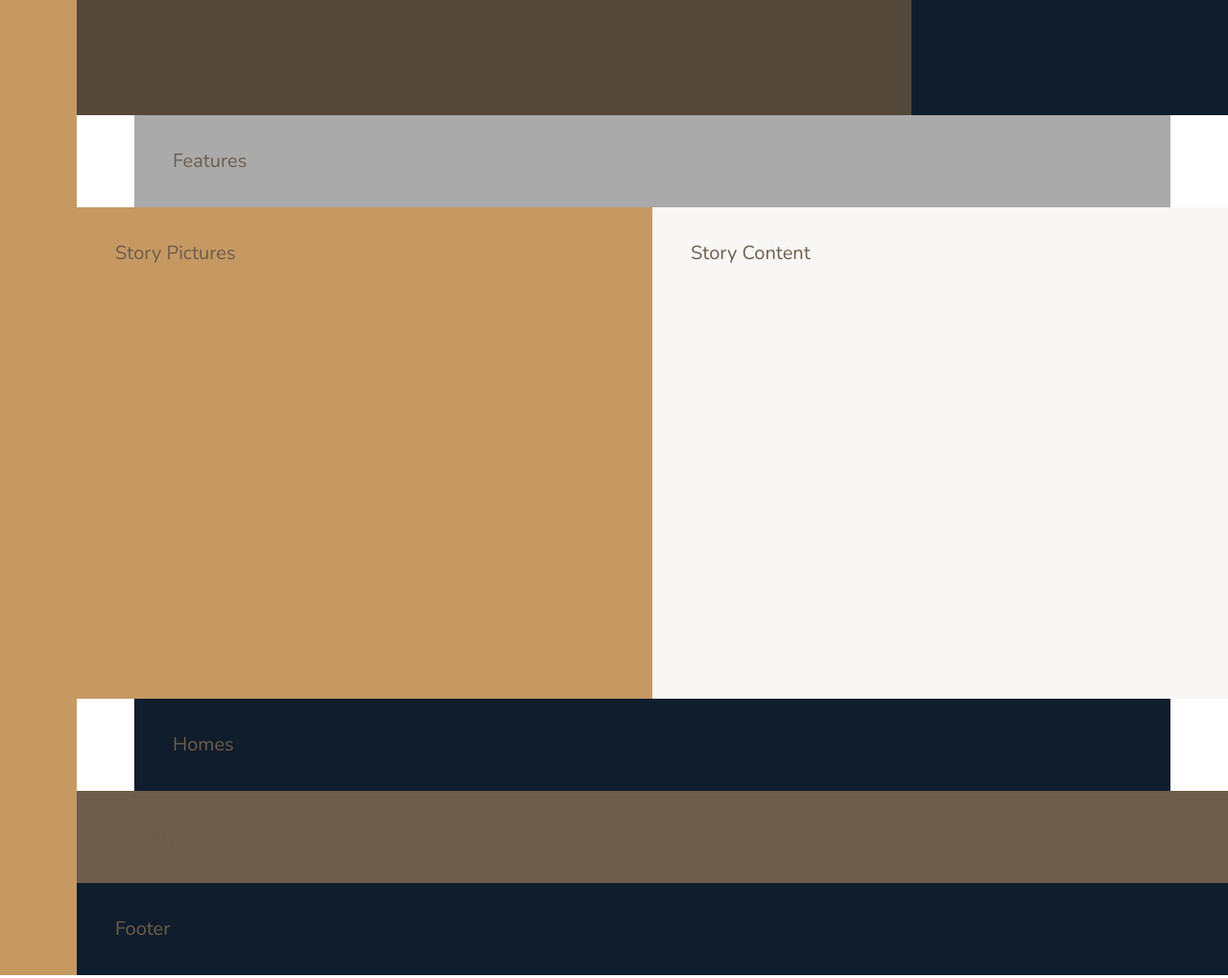
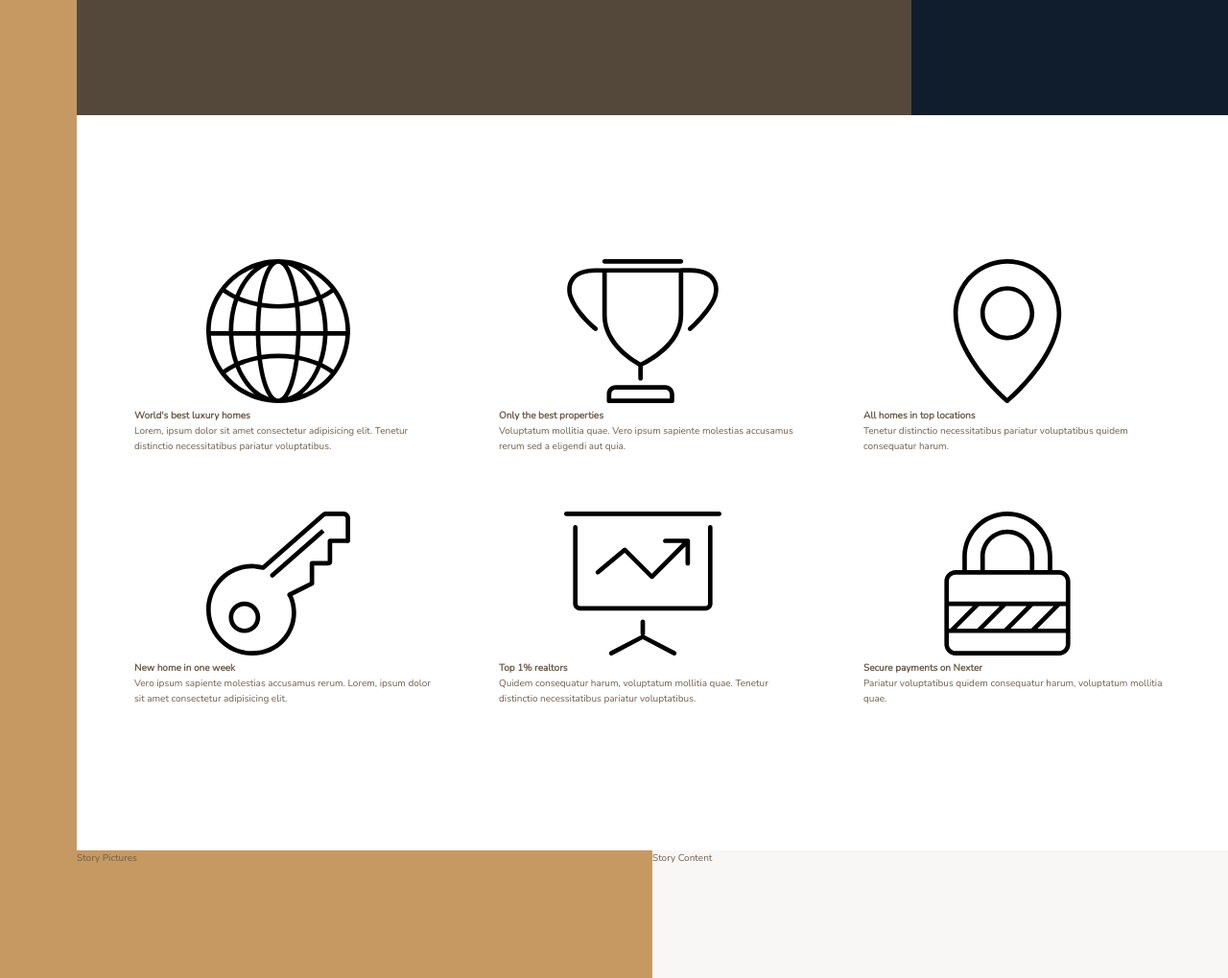
Before and after one commit to tsirianni/Nexter-realState-landingPage, a website: page index.html in a window 1280 px wide. Shown: the part 520-1539 px from the top of the page at 96% size. Drawn offline with nearby package versions, Linux system fonts and the light colour scheme.

Commit message:
Features section | Added text/icons

```diff
--- a/index.html
+++ b/index.html
@@ -25,7 +25,66 @@
         </div>
 
         <section class="features">
-            Features
+            <div class="feature">
+                <svg class="feature__icon">
+                    <use xlink:href="image/sprite.svg#icon-global"></use>
+                </svg>
+                <h4 class="heading-4">World's best luxury homes</h4>
+                <p class="feature__text">
+                    Lorem, ipsum dolor sit amet consectetur adipisicing elit. Tenetur distinctio necessitatibus pariatur voluptatibus.
+                </p>
+            </div>
+
+            <div class="feature">
+                <svg class="feature__icon">
+                    <use xlink:href="image/sprite.svg#icon-trophy"></use>
+                </svg>
+                <h4 class="heading-4">Only the best properties</h4>
+                <p class="feature__text">
+                    Voluptatum mollitia quae. Vero ipsum sapiente molestias accusamus rerum sed a eligendi aut quia.
+                </p>
+            </div>
+
+            <div class="feature">
+                <svg class="feature__icon">
+                    <use xlink:href="image/sprite.svg#icon-map-pin"></use>
+                </svg>
+                <h4 class="heading-4">All homes in top locations</h4>
+                <p class="feature__text">
+                    Tenetur distinctio necessitatibus pariatur voluptatibus quidem consequatur harum.
+                </p>
+            </div>
+
+            <div class="feature">
+                <svg class="feature__icon">
+                    <use xlink:href="image/sprite.svg#icon-key"></use>
+                </svg>
+                <h4 class="heading-4">New home in one week</h4>
+                <p class="feature__text">
+                    Vero ipsum sapiente molestias accusamus rerum. Lorem, ipsum dolor sit amet consectetur adipisicing elit.
+                </p>
+            </div>
+
+            <div class="feature">
+                <svg class="feature__icon">
+                    <use xlink:href="image/sprite.svg#icon-presentation"></use>
+                </svg>
+                <h4 class="heading-4">Top 1% realtors</h4>
+                <p class="feature__text">
+                    Quidem consequatur harum, voluptatum mollitia quae. Tenetur distinctio necessitatibus pariatur voluptatibus.
+                </p>
+            </div>
+
+            <div class="feature">
+                <svg class="feature__icon">
+                    <use xlink:href="image/sprite.svg#icon-lock"></use>
+                </svg>
+                <h4 class="heading-4">Secure payments on Nexter</h4>
+                <p class="feature__text">
+                    Pariatur voluptatibus quidem consequatur harum, voluptatum mollitia quae.
+                </p>
+            </div>
+
         </section>
 
         <div class="story__pictures">
--- a/sass/abstracts/_base.scss
+++ b/sass/abstracts/_base.scss
@@ -23,11 +23,6 @@ body {
 
 .container {
 
-  & > * {
-    padding: 40px;
-    font-size: 2rem;
-  }
-
   display: grid;
   grid-template-rows: 80vh min-content 40vw repeat(3, min-content);
   grid-template-columns: [sidebar-start] 8rem [sidebar-end
--- a/sass/abstracts/_features.scss
+++ b/sass/abstracts/_features.scss
@@ -1,4 +1,9 @@
 .features {
-  background-color: $grey-light-2;
   grid-column: center-start / center-end;
+
+  margin: 15rem 0;
+
+  display: grid;
+  grid-template-columns: repeat(3, 1fr);
+  grid-gap: 6rem;
 }
```
Also changed, not shown: css/style.css.
